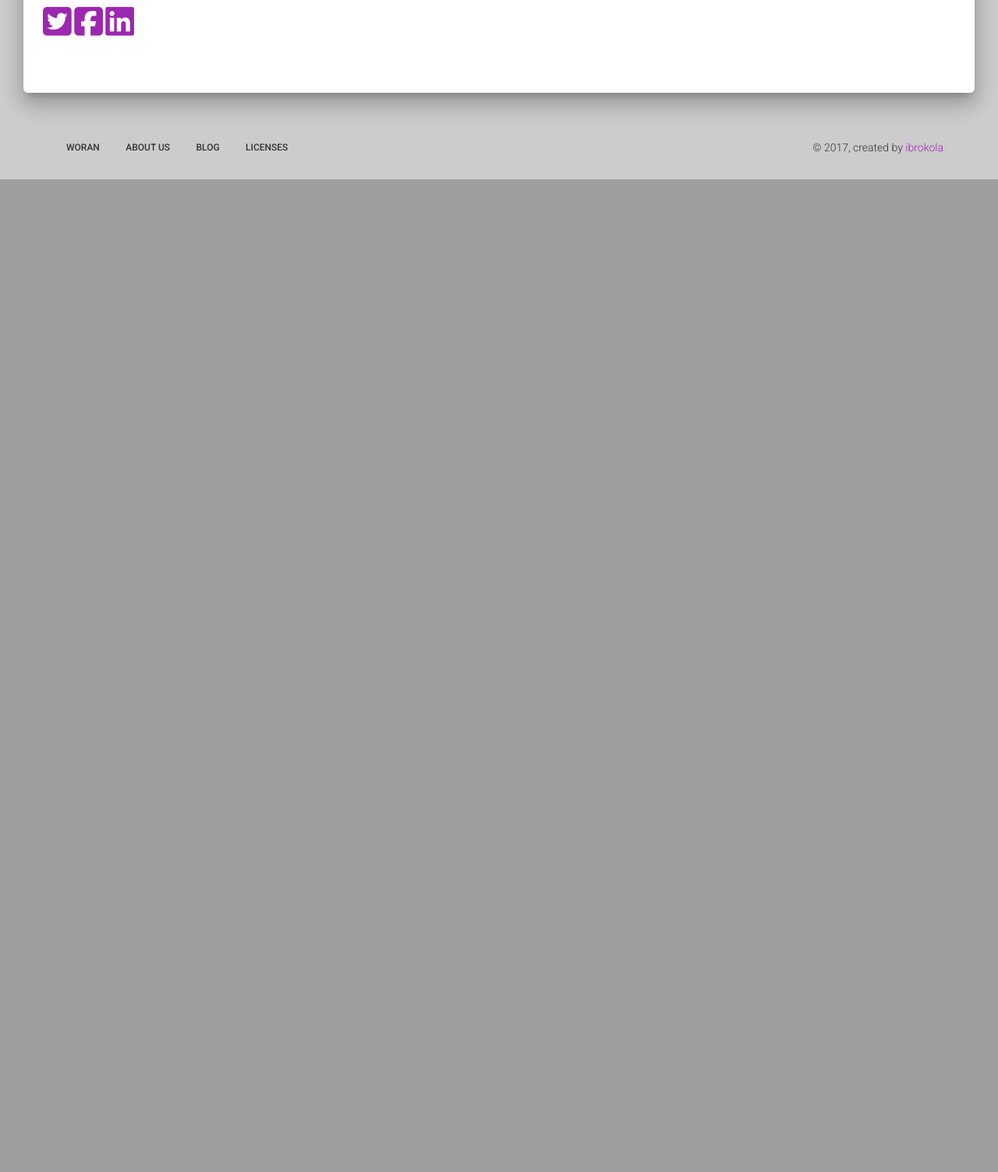
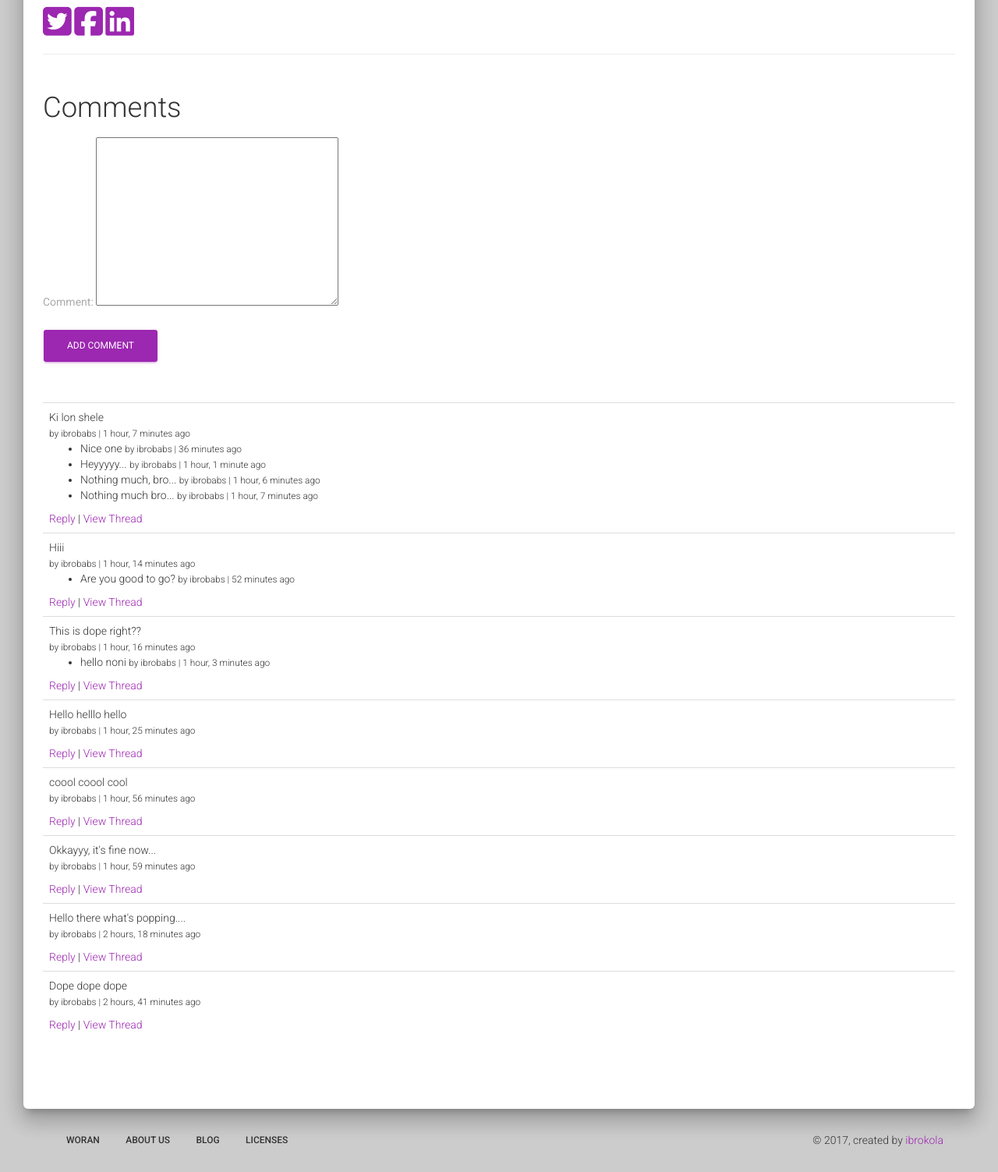
Before and after one commit to Ibrokola/Woran, a Django app: a page that uses templates/base.html in a window 1280 px wide. Shown: the part 801-2304 px from the top of the page at 78% size. Before the commit the page ends 1031 px from the top, so only its background shows below. Run offline with Django 3.2, Linux system fonts and the light colour scheme; a user stored in the database is signed in; data comes from the database, SQL or seed files in the repository; both versions use the stored data as it was after the commit; some libraries are stand-ins or nearby versions.

Commit message:
update reply

```diff
--- /dev/null
+++ b/comments/forms.py
@@ -0,0 +1,12 @@
+from django import forms
+from .models import Comment
+
+
+# class CommentForm(forms.ModelForm):
+	# class Meta:
+	# 	model = Comment
+	# 	fields = ('user', 'path', 'text' )
+
+
+class CommentForm(forms.Form):
+	comment = forms.CharField(widget=forms.Textarea)
--- a/comments/models.py
+++ b/comments/models.py
@@ -1,5 +1,5 @@
 from django.db import models
-
+from django.core.urlresolvers import reverse
 
 from accounts.models import MyUser
 from videos.models import Video
@@ -8,7 +8,11 @@ from videos.models import Video
 
 
 class CommentManager(models.Manager):
-	def create_comment(self, user=None, comment=None, path=None, video=None):
+
+	def all(self):
+		return super(CommentManager, self).filter(active=True).filter(parent=None)
+
+	def create_comment(self, user=None, text=None, path=None, video=None, parent=None):
 		if not path:
 			raise ValueError("Must include a path when adding a Comment")
 		if not user:
@@ -18,16 +22,19 @@ class CommentManager(models.Manager):
 		comment= self.model(
 			user=user,
 			path=path,
-			comment=comment,
-			)
-		if video is not none:
+			text=text,
+		)
+		if video is not None:
 			comment.video = video
+		if parent is not None:
+			comment.parent = parent
 		comment.save(using=self._db)
 		return comment
 
 
 class Comment(models.Model):
 	user = models.ForeignKey(MyUser)
+	parent = models.ForeignKey("self", null=True, blank=True)
 	path = models.CharField(max_length=350)
 	video = models.ForeignKey(Video, null=True, blank=True)
 	text = models.TextField()
@@ -37,6 +44,35 @@ class Comment(models.Model):
 
 	objects = CommentManager()
 
+	class Meta:
+		ordering = ['-timestamp']
+
 
 	def __str__(self):
 		return self.user.username
+
+
+	def get_absolute_url(self):
+		return reverse('comment_thread', kwargs={"id": self.id})
+
+
+	@property
+	def get_comment(self):
+		return self.text
+
+	@property
+	def is_child(self):
+		if self.parent is not None:
+			return True
+		else:
+			return False
+
+	def get_children(self):
+		if self.is_child:
+			return None
+		else:
+			return Comment.objects.filter(parent=self)
+
+	@property
+	def get_origin(self):
+		return self.path
--- a/templates/account/signup.html
+++ b/templates/account/signup.html
@@ -7,7 +7,9 @@
 {% block content %}
 <div class="container">
 	<div style="padding-top: 120px;">
+	<div class="card card-signup">
    		{% include "account/signup_and_login.html" %}
+   	</div>
    </div>
 <div class="container">
 {% endblock %}
--- a/templates/base.html
+++ b/templates/base.html
@@ -21,6 +21,8 @@
     <link href="{% static 'css/bootstrap.css' %}" rel="stylesheet" />
     <link href="{% static 'css/material-kit.css' %}" rel="stylesheet"/>
     <link href="{% static 'css/demo.css' %}" rel="stylesheet"/>
+
+    <style>{% block style %}{% endblock %}</style>
 
 </head>
 
--- a/templates/videos/video_detail.html
+++ b/templates/videos/video_detail.html
@@ -1,6 +1,14 @@
 {% extends 'base.html' %}
 
 {% block title %}{% endblock %}
+
+<style>
+{% block style %}
+.reply_comment{
+    display: none;
+}
+{% endblock %}
+</style>
 
 <script>
 {% block jquery %}
@@ -30,6 +38,13 @@ $(window).bind("resize", function(){
     update_iframe_size();
 });
 
+$('.reply_btn').click(function(e){
+    e.preventDefault();
+    $(this).next(".reply_comment").fadeToggle();
+    // $(".reply_comment").fadeToggle();
+
+})
+
 {% endblock %}
 </script>
 
@@ -48,6 +63,44 @@ $(window).bind("resize", function(){
                         <a target="_blank" href="https://www.linkedin.com/shareArticle?mini=true&url={{ obj.get_share_link }}&title={{ obj.get_share_message|safe }}&summary={{ obj.get_share_message|safe }}&source={{ obj.get_share_link }}"><i class="fa fa-linkedin-square fa-3x" aria-hidden="true"></i></a>
                         <!-- {{ obj.get_share_message|safe }}     -->
                             <!-- <p> {{ video_embed|safe }} </p> -->
+                    <br>
+                    <hr>
+                    <div class="row">
+                        <div class="col-md-12">
+                        <h2>Comments</h2>
+                        <form method="POST" action=""> {% csrf_token %}
+                        {{ comment_form.as_p }}
+                        <input class="btn btn-primary" type="submit" value="Add comment">
+                        </form>
+                        <br>
+                        <br>
+                        <table class="table">
+                            {% for comment in comments %}
+                                <tr>
+                                    <td>{{ comment.get_comment }}
+                                    <br>
+                                    <small>by {{ comment.user }} | {{ comment.timestamp| timesince }} ago</small>
+                                    {% if not comment.is_child %}
+                                        <ul>
+                                            {% for child in comment.get_children %}
+                                                <li>{{ child.get_comment }} <small>by {{ child.user }} | {{ child.timestamp| timesince  }} ago</small></li>
+                                            {% endfor %}
+                                        </ul>
+                                        <a href="#" class="reply_btn">Reply</a> | <a href="{{ comment.get_absolute_url }}">View Thread</a>
+                                        <div class="reply_comment">
+                                            <form method="POST" action=""> {% csrf_token %}
+                                                <input type="hidden" name="parent_id" value="{{ comment.id }}">
+                                                {{ comment_form.as_p }}
+                                                <input class="btn btn-primary" type="submit" value="Add reply">
+                                            </form>
+                                        </div>
+                                    {% endif %}
+                                    </td>
+                                </tr>
+                            {% endfor %}
+                        </table>
+                        </div>
+                    </div>
                 </div>
             </div>
         </div>
--- a/templates/videos/video_list.html
+++ b/templates/videos/video_list.html
@@ -15,6 +15,7 @@
                         {% endfor %}
                         <!-- <p> {{ video_embed|safe }} </p> -->
                     </div>
+
                 </div>
             </div>
         </div>
--- a/videos/views.py
+++ b/videos/views.py
@@ -1,29 +1,54 @@
-from django.shortcuts import render, Http404
+from django.shortcuts import render, Http404, HttpResponseRedirect
 from django.contrib.auth.decorators import login_required
 
 from .models import Video, Category
-
+from comments.models import Comment
+from comments.forms import CommentForm
 
 @login_required
 def video_detail(request, cat_slug, vid_slug):
+	obj = Video.objects.get(slug=vid_slug)
+	comments = obj.comment_set.all()
+	for c in comments:
+		c.get_children()
 	try:
 		cat = Category.objects.get(slug=cat_slug)
 	except:
 		raise Http404
-
-	obj = Video.objects.get(slug=vid_slug)
-	template = "videos/video_detail.html"
-	context = {
-			"obj": obj,
-		}
-	return render(request, template, context)
 	try:
 		obj = Video.objects.get(slug=vid_slug)
+		comments = obj.comment_set.all()
+		# comments = Comment.objects.filter(video=obj)
 		template = "videos/video_detail.html"
+		comment_form = CommentForm(request.POST or None)
 		context = {
 			"obj": obj,
+			"comments": comments,
+			# "comment_form": comment_form,
 		}
-		return render(request, template, context)
+		if comment_form.is_valid():
+			parent_id = request.POST.get('parent_id')
+			parent_comment = None
+			if parent_id is not None:
+				try:
+					parent_comment = Comment.objects.get(id=parent_id)
+				except:
+					parent_comment = None
+
+
+			comment_text = comment_form.cleaned_data['comment']
+			new_comment = Comment.objects.create_comment(
+						user=request.user,
+						path=request.get_full_path(),
+						text=comment_text,
+						video=obj,
+						parent=parent_comment,
+					)
+			# print(new_comment.text)
+			return HttpResponseRedirect(obj.get_absolute_url())
+			# return render(request, template, context)
+
+		return render(request, template, {"obj": obj, "comments": comments, "comment_form": comment_form})
 	except:
 		raise Http404
 
@@ -38,6 +63,7 @@ def category_list(request):
 
 @login_required
 def category_detail(request, cat_slug):
+	path = request.get_full_path()
 	try:
 		obj = Category.objects.get(slug=cat_slug)
 		queryset = obj.video_set.all()
--- a/woran/urls.py
+++ b/woran/urls.py
@@ -9,7 +9,7 @@ from django.conf.urls.static import static
 
 from .views import home
 from videos.views import video_detail, category_list, category_detail
-
+from comments.views import comment_thread
 
 
 
@@ -21,6 +21,7 @@ urlpatterns = [
     url(r'^videos/$', category_list, name='category_list'),
     url(r'^videos/(?P<cat_slug>[\w-]+)/$', category_detail, name='category_detail'),
     url(r'^videos/(?P<cat_slug>[\w-]+)/(?P<vid_slug>[\w-]+)/$', video_detail, name='video_detail'),
+    url(r'^comment/(?P<id>\d+)/$', comment_thread, name='comment_thread'),
     url(r'^accounts/', include('allauth.urls')),
 ]
 
```
Also changed, not shown: comments/admin.py (+12 -0 lines), comments/views.py (+12 -1 lines), templates/comments/comment_thread.html (added, +32 -0 lines), templates/home.html (+12 -3 lines), comments/migrations/0002_comment_parent.py (added), db.sqlite3.
